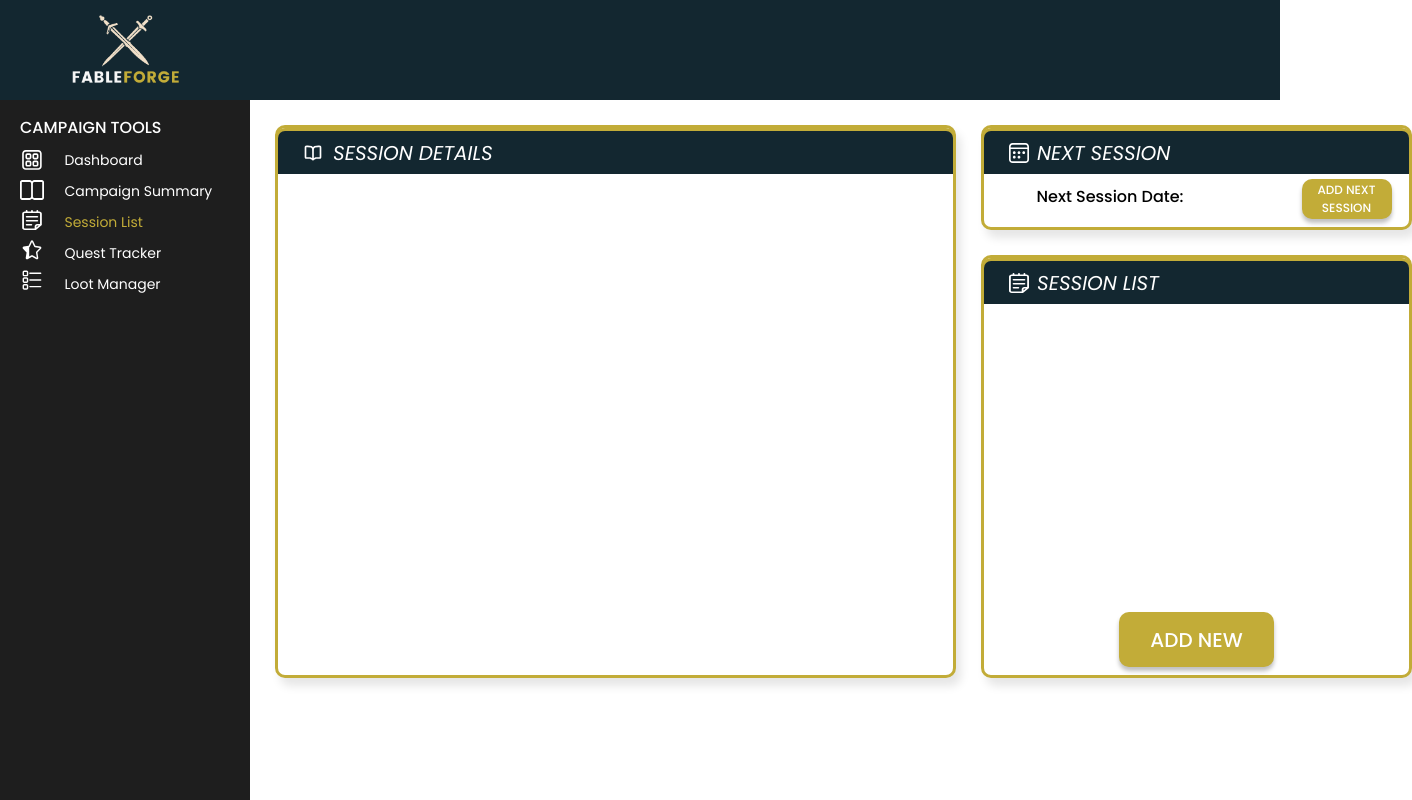
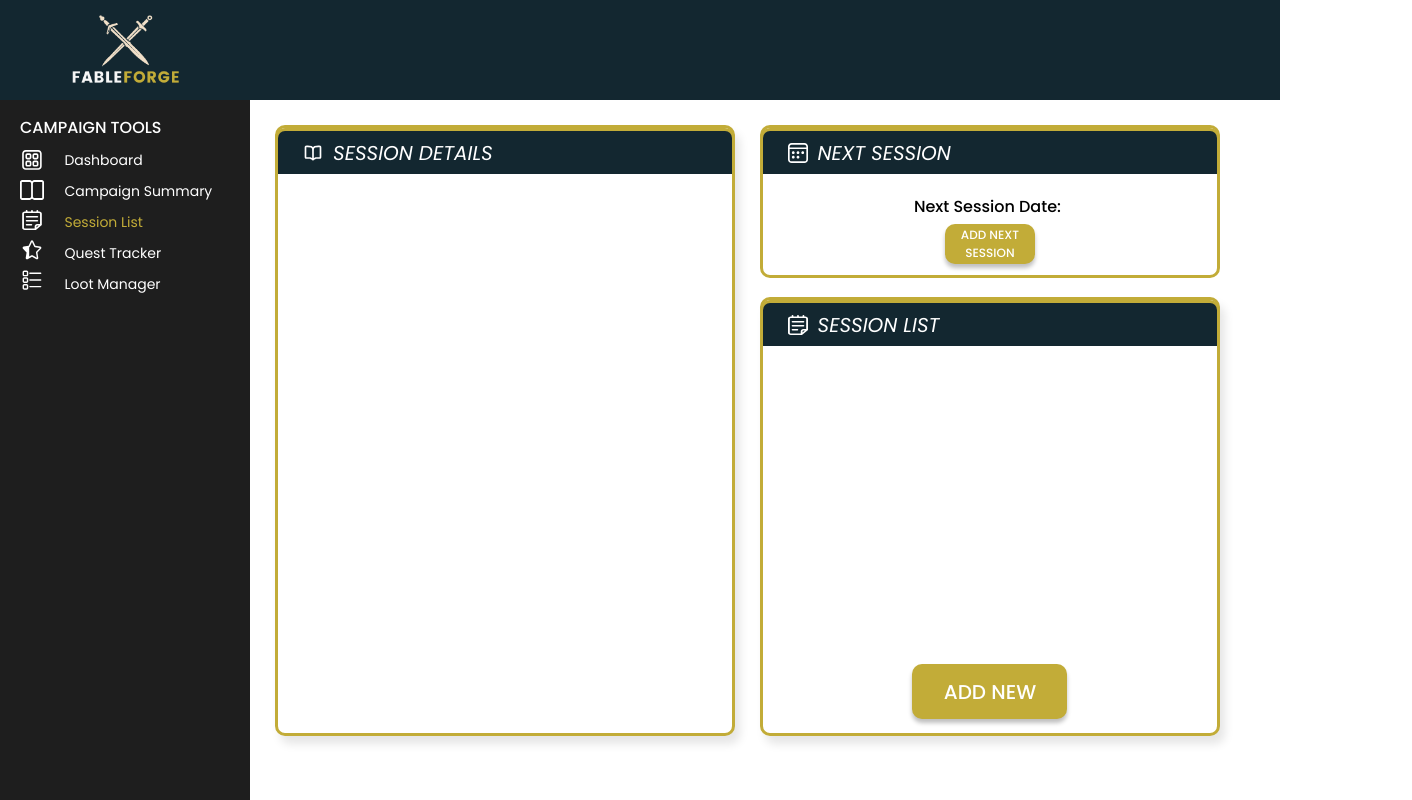
Before and after one commit to alliebourden/fableforge, a React (Vite) app: page /session-list in a window 1280 px wide. Shown: the whole page, 1412 px wide, since content can reach past the window. Built offline with nearby package versions, Linux system fonts and the light colour scheme.

Commit message:
style - session list/editor

```diff
--- a/src/App.css
+++ b/src/App.css
@@ -2,6 +2,10 @@ body,
 html {
   margin: 0;
   padding: 0;
+}
+
+.layout-wrapper {
+  display: flex;
 }
 
 /* top bar css */
@@ -84,29 +88,47 @@ html {
 /* session list css */
 
 .sessions {
-  display: flex;
+  width: 80%;
+}
+
+.sessions-content {
+  display: flex;
+  margin-left: 275px;
   margin-top: 125px;
-  margin-left: 275px;
-}
-
-.recent-session {
-  display: flex;
-  flex-direction: column;
-  align-items: center;
-  width: 675px;
-  min-height: 540px;
-  flex-shrink: 0;
+  margin-bottom: 25px;
+  width: 100%;
+}
+
+.sessions-left,
+.sessions-right {
+  flex: 1;
+}
+
+.sessions-right {
+  flex-direction: column;
+  margin-left: 25px;
+  margin-right: 80px;
+  display: flex;
+}
+
+/* session details */
+
+.session-details {
+  display: flex;
+  flex-direction: column;
+  align-items: center;
+  flex: 1;
   border-radius: 10px;
   border: 3px solid #c2ac38;
   background: #fff;
   box-shadow: 5px 8px 10px 0px rgba(0, 0, 0, 0.1);
-}
-
-.last-session-top {
+  height: 100%;
+}
+
+.session-details-top {
   text-transform: uppercase;
   display: flex;
   align-items: center;
-  width: 675px;
   height: 43px;
   border-radius: 10px 10px 0px 0px;
   border-top: 3px solid #c2ac38;
@@ -114,113 +136,60 @@ html {
   border-left: 3px solid #c2ac38;
   background: #132730;
   color: #ffffff;
-}
-
-.last-session-top p {
-  font-size: 20px;
+  width: 100%;
+}
+
+.session-details-top p {
+  font-size: 1.25rem;
   font-style: italic;
   font-weight: 500;
   line-height: normal;
   margin-left: 10px;
 }
 
-.last-session-top img {
+.session-details-top img {
   margin-left: 25px;
 }
 
-.last-session-body {
-  margin: 10px 25px 0 25px;
-  width: 644px;
-}
-
-.last-session-date {
-  margin-left: 30px;
-}
-
-.last-session-top-date {
+.session-details-body {
+  width: 90%;
+}
+
+.session-details-date {
   margin-right: 25px;
   font-style: italic;
   color: #c2ac38;
 }
 
-.layout-wrapper {
-  display: flex;
-}
-
-.body-text {
+.session-details-tags {
+  font-size: 1rem;
+  margin-top: 8px;
+}
+
+.session-details-body {
   margin-top: 10px;
   margin-bottom: 10px;
-  font-size: 14px;
+  font-size: 1rem;
   border-top: solid 1px #c2ac38;
 }
 
-.last-session-tags {
-  font-size: 14px;
-  margin-top: 8px;
-}
-
-.add-new-btn {
-  width: 155px;
-  height: 55px;
-  padding: 10px;
-  margin: 8px;
-  justify-content: center;
-  align-items: center;
-  gap: 10px;
-  flex-shrink: 0;
-  border-radius: 10px;
-  background: #c2ac38;
-  box-shadow: 0px 4px 4px 0px rgba(0, 0, 0, 0.25);
-  color: #fff;
-  font-family: Poppins;
-  font-size: 20px;
-  font-style: normal;
-  font-weight: 500;
-  line-height: normal;
-  border-style: none;
-}
-
-.add-new-btn-container {
-  display: flex;
-  align-items: center;
-  flex-direction: column;
-}
-
-.add-new-btn:hover {
-  background: #132730;
-  transition: ease-in-out 0.3s;
-  cursor: pointer;
-}
-
-.submit-new-session {
-  margin-bottom: 10px;
-}
-
-.submit-new-session:hover {
-  background: #132730;
-  transition: ease-in-out 0.3s;
-  cursor: pointer;
-}
-
-.all-sessions {
-  display: flex;
-  flex-direction: column;
-  align-items: center;
-  width: 425px;
-  min-height: 410px;
-  flex-shrink: 0;
-  border-radius: 10px;
+/* next session calendar */
+
+.next-session {
+  width: 99%;
+  height: 100%;
   border: 3px solid #c2ac38;
-  background: #fff;
-  box-shadow: 5px 8px 10px 0px rgba(0, 0, 0, 0.1);
-  margin-left: 25px;
-}
-
-.all-sessions-top {
+  display: flex;
+  flex-direction: column;
+  align-items: center;
+  border-radius: 10px;
+}
+
+.next-session-top {
   text-transform: uppercase;
   display: flex;
   align-items: center;
-  width: 425px;
+  width: 100%;
   height: 43px;
   border-radius: 10px 10px 0px 0px;
   border-top: 3px solid #c2ac38;
@@ -228,77 +197,36 @@ html {
   border-left: 3px solid #c2ac38;
   background: #132730;
   color: #ffffff;
-}
-
-.all-sessions-top p {
-  color: #fff;
-  font-family: Poppins;
-  font-size: 20px;
-  font-style: italic;
-  font-weight: 600;
-  line-height: normal;
-  margin-left: 8px;
-}
-
-.all-sessions-top img {
+  font-style: italic;
+  font-weight: 500;
+  line-height: normal;
+}
+
+.next-session-top p {
+  font-size: 1.25rem;
+  font-style: italic;
+  font-weight: 500;
+  line-height: normal;
+  margin-left: 10px;
+}
+
+.next-session-top img {
   margin-left: 25px;
 }
 
-.session-list-body {
-  display: flex;
+.next-session-body {
+  display: flex;
+  flex-direction: column;
+  margin-top: 10px;
+  min-height: 25px;
+  width: 90%;
   justify-content: center;
-  width: 400px;
-}
-
-.session-list-body p {
-  margin: 10px 0 10px 0;
-  display: flex;
-  flex-direction: column;
-}
-
-.session-list-body p:hover {
-  color: #c2ac38;
-  transition: ease-in-out 0.3s;
-  cursor: pointer;
-}
-
-.list-of-sessions {
-  min-height: 300px;
-}
-
-/* next session calendar */
-
-.next-session {
-  border-radius: 10px;
-  border: 3px solid #c2ac38;
-  background: #fff;
-  box-shadow: 5px 8px 10px 0px rgba(0, 0, 0, 0.1);
-  width: 425px;
-  height: 99px;
-  flex-shrink: 0;
-  margin-left: 25px;
-  margin-bottom: 25px;
-  display: flex;
-  flex-direction: column;
-  align-items: center;
-}
-
-.next-session-top p {
-  color: #fff;
-  font-family: Poppins;
-  font-size: 20px;
-  font-style: italic;
-  font-weight: 600;
-  line-height: normal;
-  margin-left: 8px;
-  text-transform: uppercase;
-}
-
-.session-date-display {
-  display: flex;
-  width: 425px;
+  align-items: center;
+}
+
+.next-session-date-display {
+  display: flex;
   margin-top: 10px;
-  margin-left: 40px;
 }
 
 .selected-date-display {
@@ -355,10 +283,163 @@ html {
   cursor: pointer;
 }
 
-.next-session-body {
-  display: flex;
-  width: 400px;
-}
+/* session list */
+
+.add-new-btn {
+  width: 155px;
+  height: 55px;
+  padding: 10px;
+  margin: 8px;
+  justify-content: center;
+  align-items: center;
+  gap: 10px;
+  flex-shrink: 0;
+  border-radius: 10px;
+  background: #c2ac38;
+  box-shadow: 0px 4px 4px 0px rgba(0, 0, 0, 0.25);
+  color: #fff;
+  font-family: Poppins;
+  font-size: 20px;
+  font-style: normal;
+  font-weight: 500;
+  line-height: normal;
+  border-style: none;
+}
+
+.add-new-btn-container {
+  display: flex;
+  align-items: center;
+  flex-direction: column;
+}
+
+.add-new-btn:hover {
+  background: #132730;
+  transition: ease-in-out 0.3s;
+  cursor: pointer;
+}
+
+.submit-new-session {
+  margin-bottom: 10px;
+}
+
+.submit-new-session:hover {
+  background: #132730;
+  transition: ease-in-out 0.3s;
+  cursor: pointer;
+}
+
+.session-list-container {
+  margin-top: 25px;
+}
+
+.session-list {
+  display: flex;
+  flex-direction: column;
+  align-items: center;
+  width: 99%;
+  height: 100%;
+  border-radius: 10px;
+  border: 3px solid #c2ac38;
+  background: #fff;
+  box-shadow: 5px 8px 10px 0px rgba(0, 0, 0, 0.1);
+}
+
+.session-list-top {
+  text-transform: uppercase;
+  display: flex;
+  align-items: center;
+  width: 100%;
+  height: 43px;
+  border-radius: 10px 10px 0px 0px;
+  border-top: 3px solid #c2ac38;
+  border-right: 3px solid #c2ac38;
+  border-left: 3px solid #c2ac38;
+  background: #132730;
+  color: #ffffff;
+  font-style: italic;
+  font-weight: 500;
+  line-height: normal;
+}
+
+.session-list-top p {
+  font-size: 1.25rem;
+  font-style: italic;
+  font-weight: 500;
+  line-height: normal;
+  margin-left: 10px;
+}
+
+.session-list-top img {
+  margin-left: 25px;
+}
+
+.session-list-body {
+  display: flex;
+  justify-content: center;
+}
+
+.session-list-body p {
+  margin: 10px 0 10px 0;
+  display: flex;
+  flex-direction: column;
+}
+
+.session-list-body p:hover {
+  color: #c2ac38;
+  transition: ease-in-out 0.3s;
+  cursor: pointer;
+}
+
+.list-of-sessions {
+  min-height: 300px;
+  margin-top: 10px;
+  width: 100%;
+}
+
+/* session editor content */
+
+.category-tags {
+  display: flex;
+  flex-direction: column;
+  align-items: center;
+  width: 100%;
+  height: 100%;
+  border-radius: 10px;
+  border: 3px solid #c2ac38;
+  background: #fff;
+  box-shadow: 5px 8px 10px 0px rgba(0, 0, 0, 0.1);
+}
+
+.category-tags-top {
+  text-transform: uppercase;
+  display: flex;
+  align-items: center;
+  width: 100%;
+  height: 43px;
+  border-radius: 10px 10px 0px 0px;
+  border-top: 3px solid #c2ac38;
+  border-right: 3px solid #c2ac38;
+  border-left: 3px solid #c2ac38;
+  background: #132730;
+  color: #ffffff;
+  font-style: italic;
+  font-weight: 500;
+  line-height: normal;
+}
+
+.category-tags-top p {
+  font-size: 1.25rem;
+  font-style: italic;
+  font-weight: 500;
+  line-height: normal;
+  margin-left: 10px;
+}
+
+.category-tags-top img {
+  margin-left: 25px;
+}
+
+/* next session react calendar */
 
 .react-calendar {
   width: 430px;
@@ -537,7 +618,7 @@ html {
 dialog {
   border-radius: 5px;
   border: none;
-  max-width: 500px;
+  max-height: 70%;
   margin-top: 25px;
   position: absolute;
   left: 50%;
@@ -661,24 +742,25 @@ dialog {
   background: #d9d9d9;
 }
 
+.submit-btn {
+  display: flex;
+}
+
 .submit-btn button {
   display: flex;
-  width: 156px;
-  height: 54px;
+  width: 80px;
+  height: 50px;
   padding: 10px;
   justify-content: center;
   align-items: center;
-  gap: 10px;
   border-radius: 10px;
   background: #c2ac38;
   color: #fff;
   font-family: Poppins;
-  font-size: 20px;
-  font-style: normal;
-  font-weight: 500;
-  line-height: normal;
+  font-size: 1rem;
+  font-weight: 500;
   border: none;
-  margin-top: 20px;
+  margin: 10px;
 }
 
 .submit-btn button:hover {
@@ -892,7 +974,6 @@ dialog {
 .dashboard-content-left,
 .dashboard-content-right {
   flex: 1;
-  overflow: hidden;
 }
 
 .dashboard-content-right {
@@ -903,7 +984,7 @@ dialog {
   margin-right: 80px;
 }
 
-@media (max-width: 975px) {
+@media (max-width: 990px) {
   .dashboard-content {
     flex-direction: column;
   }
@@ -915,6 +996,23 @@ dialog {
     margin-top: 20px;
     margin-left: 0;
     margin-right: 120px;
+  }
+
+  .sessions-content {
+    flex-direction: column;
+  }
+
+  .sessions-left {
+    margin-right: 120px;
+  }
+  .sessions-right {
+    margin-top: 20px;
+    margin-left: 0;
+    margin-right: 120px;
+  }
+
+  .session-details {
+    min-height: 200px;
   }
 }
 
@@ -1032,6 +1130,26 @@ dialog {
   .dice-roller-container {
     margin-right: 40px;
   }
+
+  .sessions {
+    width: 100%;
+  }
+
+  .sessions-content {
+    display: flex;
+    margin-left: 20px;
+    margin-top: 100px;
+    margin-bottom: 25px;
+  }
+
+  .sessions-left {
+    display: flex;
+    margin-right: 40px;
+  }
+
+  .sessions-right {
+    margin-right: 40px;
+  }
 }
 
 @media (max-width: 450px) {
@@ -1055,8 +1173,20 @@ dialog {
     font-size: 0.85rem;
   }
 
-  .generate-npc-chat-button {
-    width: 100%;
+  .session-details-top p {
+    font-size: 1rem;
+  }
+
+  .next-session-top p {
+    font-size: 1rem;
+  }
+
+  .session-list-top p {
+    font-size: 1rem;
+  }
+
+  .next-session-date-display {
+    font-size: 0.85rem;
   }
 }
 
@@ -1069,6 +1199,7 @@ dialog {
   border: 3px solid #c2ac38;
   border-radius: 10px;
   flex: 1;
+  box-shadow: 5px 8px 10px 0px rgba(0, 0, 0, 0.1);
 }
 
 .chat-container-top {
@@ -1082,7 +1213,6 @@ dialog {
   border-left: 3px solid #c2ac38;
   background: #132730;
   color: #ffffff;
-
   width: 100%;
 }
 
--- a/src/Routes.jsx
+++ b/src/Routes.jsx
@@ -50,7 +50,7 @@ const router = createBrowserRouter(
         {
           path: "/session-list",
           element: (
-            <div>
+            <div className="sessions">
               <SessionList />
             </div>
           ),
--- a/src/components/SessionList.jsx
+++ b/src/components/SessionList.jsx
@@ -36,47 +36,51 @@ const SessionList = () => {
   };
 
   return (
-    <div className="sessions">
-      <div className="recent-session">
-        <div className="last-session-top">
+    <div className="sessions-content">
+      <div className="sessions-left">
+        <div className="session-details">
+          <div className="session-details-top">
             <img src={SessionIconDetails} height={20} />
             <p>Session Details</p>
           </div>
           {selectedSession && (
-          <div className="last-session-body">
-            <div className="session-subtitle">
+            <div className="session-details-body">
               <div>
-                <div className="last-session-top-date">
+                <div>
+                  <div className="session-details-date">
                     {selectedSession.date}{" "}
                   </div>
                   <strong>{selectedSession.header}</strong>
                 </div>{" "}
                 {selectedSession.tags && (
-                <p className="last-session-tags">
+                  <p className="session-details-tags">
                     <strong>Tags:</strong> {selectedSession.tags.join(", ")}
                   </p>
                 )}
               </div>
-            <p className="body-text">{selectedSession.body}</p>
+              <p className="session-details-body">{selectedSession.body}</p>
             </div>
           )}
         </div>
-      <div>
+      </div>
+      <div className="sessions-right">
+        <div className="next-session-container">
           <div className="next-session">
             <div className="next-session-top">
-            <div className="all-sessions-top">
               <img src={NextSessionIcon} height={20} />
               <p>Next Session</p>
             </div>
-          </div>
             <div className="next-session-body">
-            <p className="session-date-display">
+              <p className="next-session-date-display">
                 <strong>Next Session Date:</strong>
                 <span className="selected-date-display">
                   {selectedDates.map(formatSelectedDate).join(", ")}
                 </span>
               </p>
-            <button className="next-session-button" onClick={openCalendarModal}>
+              <button
+                className="next-session-button"
+                onClick={openCalendarModal}
+              >
                 ADD NEXT SESSION
               </button>
               <dialog className="modal" ref={calendarModal}>
@@ -84,8 +88,10 @@ const SessionList = () => {
               </dialog>
             </div>
           </div>
-        <div className="all-sessions">
-          <div className="all-sessions-top">
+        </div>
+        <div className="session-list-container">
+          <div className="session-list">
+            <div className="session-list-top">
               <img src={SessionIcon} height={20} />
               <p>Session List</p>
             </div>
@@ -114,6 +120,7 @@ const SessionList = () => {
           </div>
         </div>
       </div>
+    </div>
   );
 };
 
--- a/src/pages/Dashboard.jsx
+++ b/src/pages/Dashboard.jsx
@@ -156,7 +156,6 @@ export default function Dashboard() {
 
   return (
     <div className="dashboard">
-      {/* <Layout /> */}
       <div className="dashboard-content">
         <div className="dashboard-content-left">
           <div className="chat-container">
@@ -203,7 +202,6 @@ export default function Dashboard() {
             </div>
           </div>
         </div>
-
         <div className="dashboard-content-right">
           <div className="image-form">
             <ImageForm />
```
Also changed, not shown: src/components/SessionEditor.jsx (+12 -39 lines). Lines whose indentation alone changed are shown as unchanged.
